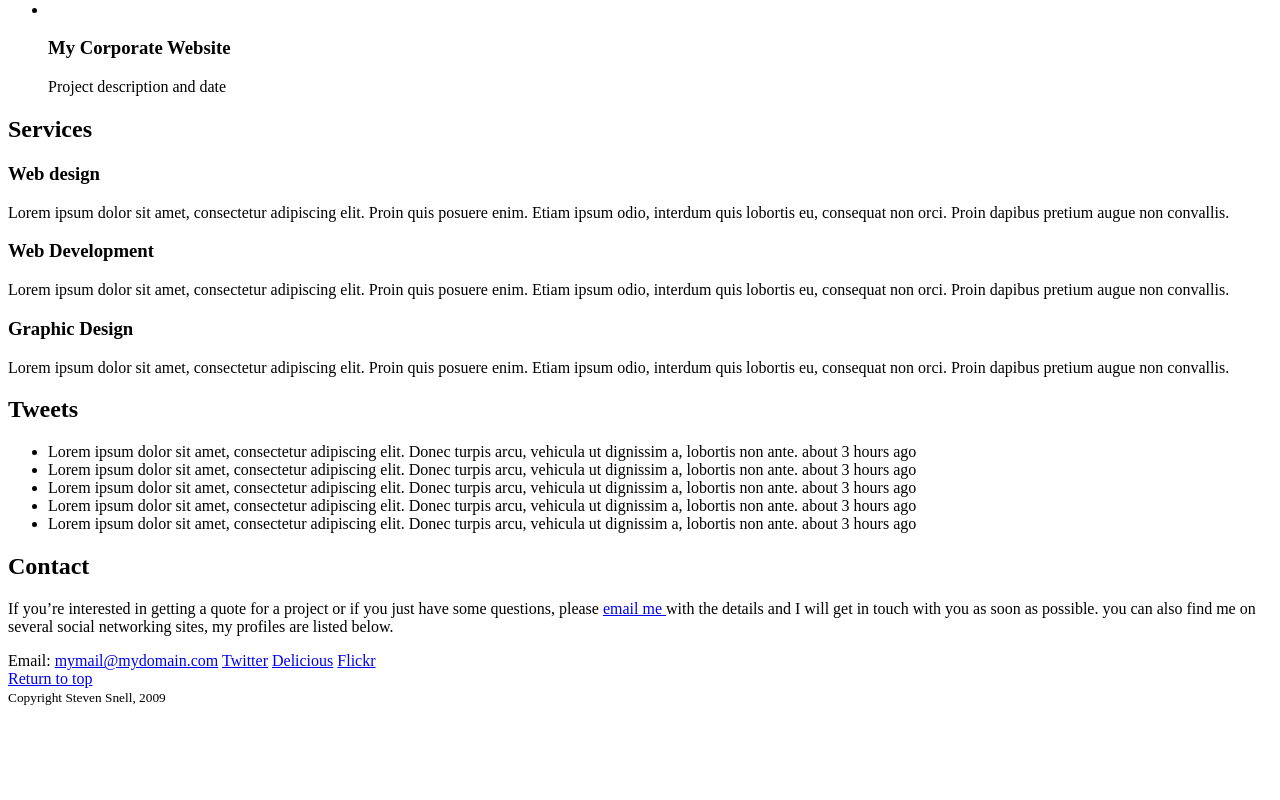
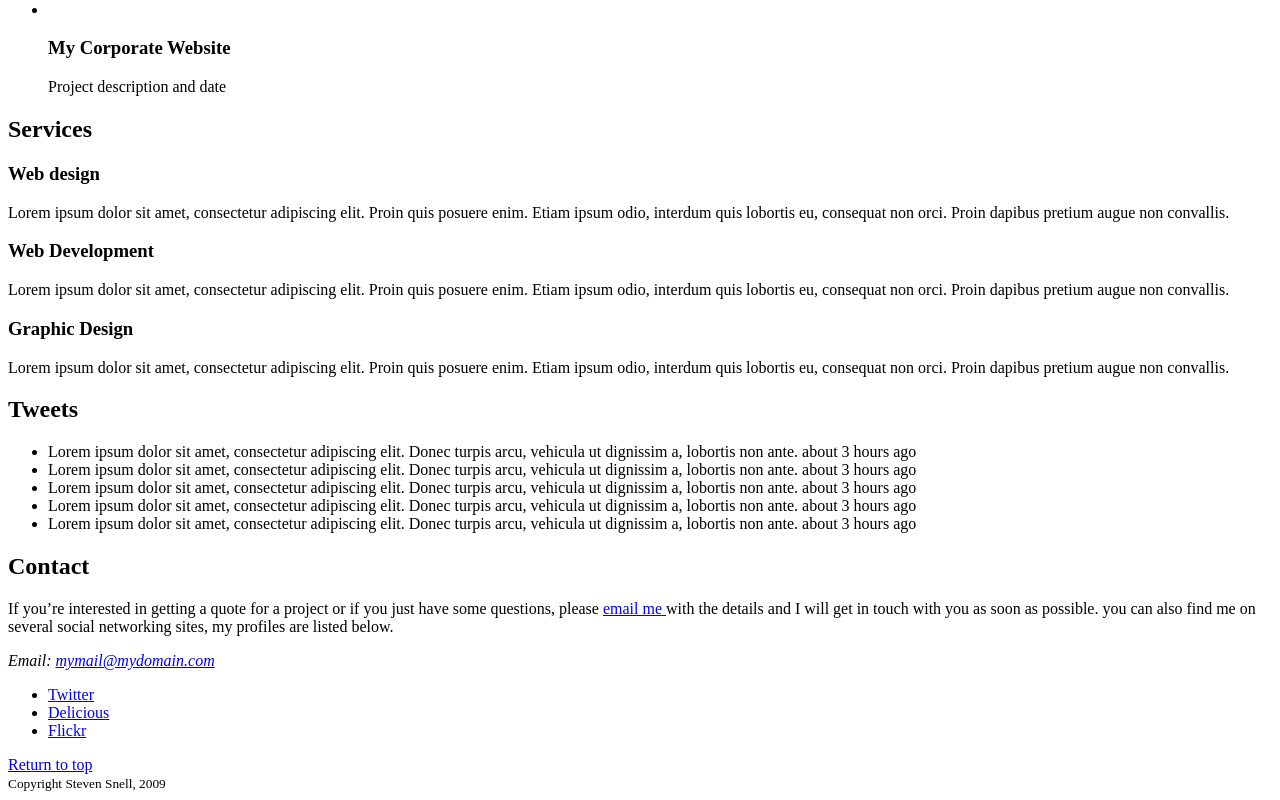
Before and after one commit to icyater/one-page-portfolio, a plain HTML site: page index.html in a window 1280 px wide. Shown: the part 1462-2262 px from the top of the page. Before the commit the page ends 2176 px from the top, so only its background shows below. Drawn offline with Linux system fonts and the light colour scheme.

Commit message:
address and list added

```diff
--- a/index.html
+++ b/index.html
@@ -120,10 +120,13 @@
 			<p>If you’re interested in getting a quote for a
 			project or if you just have some questions, please <a href="#"> email me </a> with the details and I will get in touch with you as soon as possible. you can also find me on several social networking sites, my
 			profiles are listed below.</p>
-			Email: <a href="#">mymail@mydomain.com</a>
-			<a href="#">Twitter</a>
-			<a href="#">Delicious</a>
-			<a href="#">Flickr</a>
+			<address>Email: <a href="#">mymail@mydomain.com</a>
+			</address>
+			<ul>
+				<li><a href="#">Twitter</a></li>
+				<li><a href="#">Delicious</a></li>
+				<li><a href="#">Flickr</a></li>
+			</ul>
 		</section>
 		<a href="#">Return to top</a>
 	</div>
```
